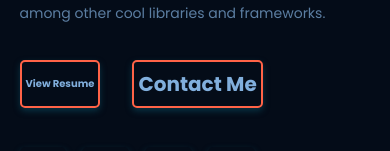
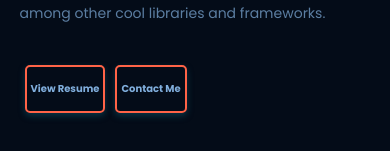
Before and after one commit to o-brayarn/portfolio, a React (Create React App) app: page / in a window 390 px wide. Shown: the part 481-632 px from the top of the page. Built offline with nearby package versions, Linux system fonts and the light colour scheme; a web font is replaced by a local one.

Commit message:
change btn padding && margin on diff devices

```diff
--- a/src/pages/homepage/homepage.css
+++ b/src/pages/homepage/homepage.css
@@ -74,6 +74,7 @@
   min-height: 3rem;
   line-height: 27px;
   padding: 4px;
+  margin: 10px;
 
   border-radius: 5px;
   border: 2px solid var(--color-subtext);
@@ -134,7 +135,7 @@
     line-height: 24px;
   }
   .resume__btn button,
-  .contact__me-btn input {
+  .contact__me-btn input[type="button"] {
     font-size: 16px;
     line-height: 24px;
   }
@@ -154,8 +155,9 @@
     line-height: 24px;
   }
   .resume__btn button,
-  .contact__me-btn input {
+  .contact__me-btn input[type="button"] {
     font-size: 10px;
     line-height: 16px;
+    margin: 5px;
   }
 }
```
